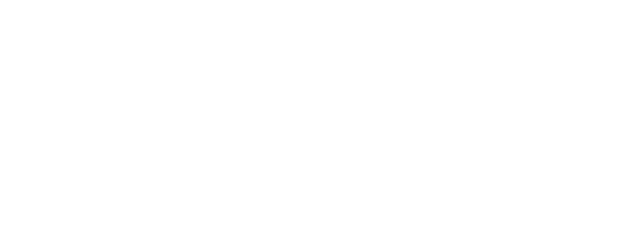
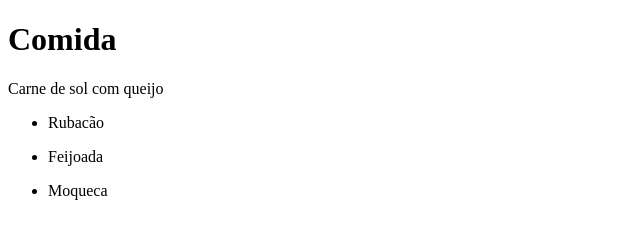
Before and after one commit to pedrodff29/devcafe-turma, a plain HTML site: page index.html in a window 1280 px wide. Shown: the whole page, without its empty margins (0-640 px from the left). Drawn offline with Linux system fonts and the light colour scheme.

Commit message:
adicionar comida

```diff
--- a/index.html
+++ b/index.html
@@ -8,6 +8,17 @@
 <body>
     <header name="header"></header>
     <section name="cardapio"></section>
+    <h1>Comida</h1>
+    <p>Carne de sol com queijo</p>
+    <ul>
+        <li>Rubacão</li>
+    </ul>
+    <ul>
+        <li>Feijoada</li>
+    </ul>
+    <ul>
+        <li>Moqueca</li>
+    </ul>
     <section name="sobre"></section>
     <section name="depoimentos"></section>
     <section name="contato"></section>
```
